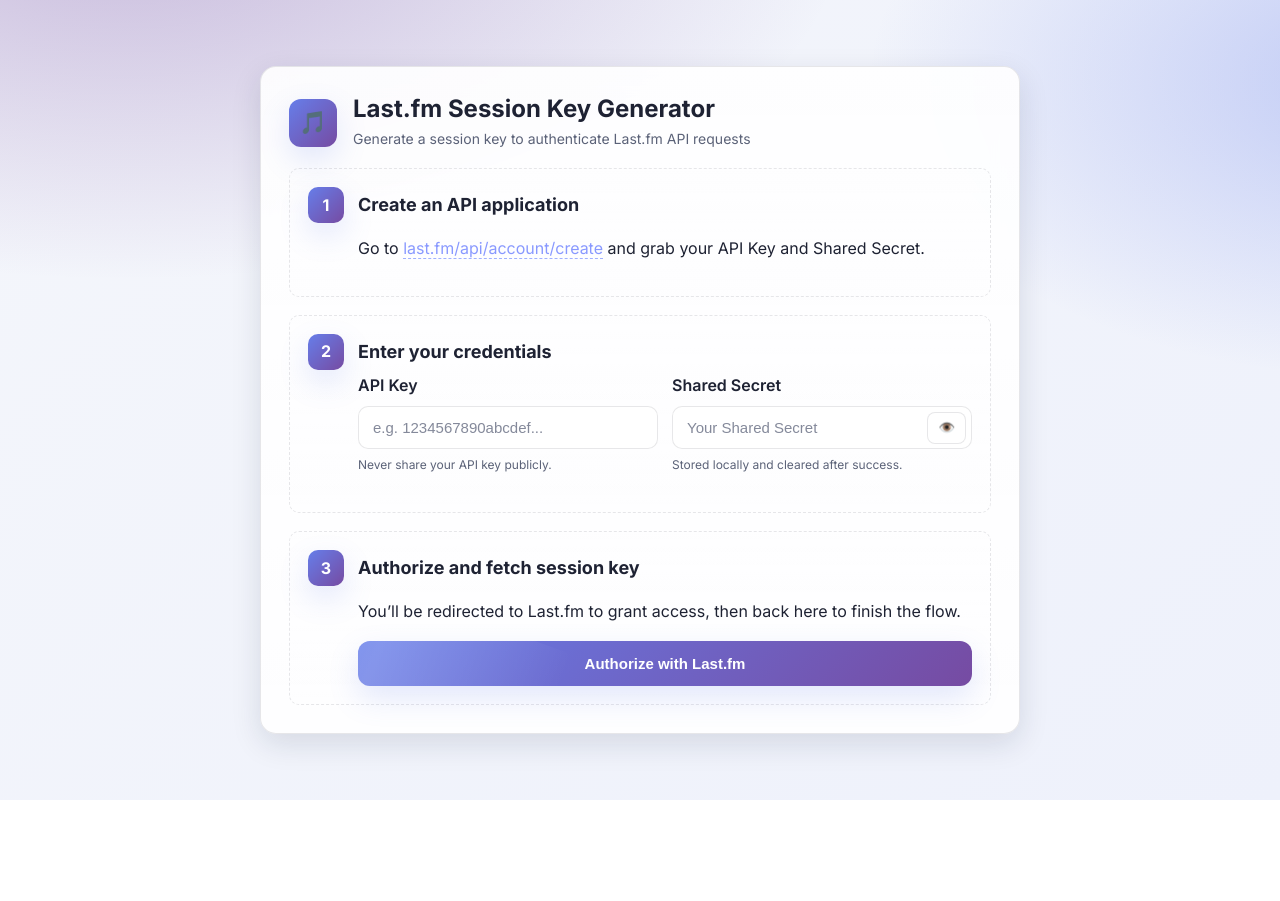
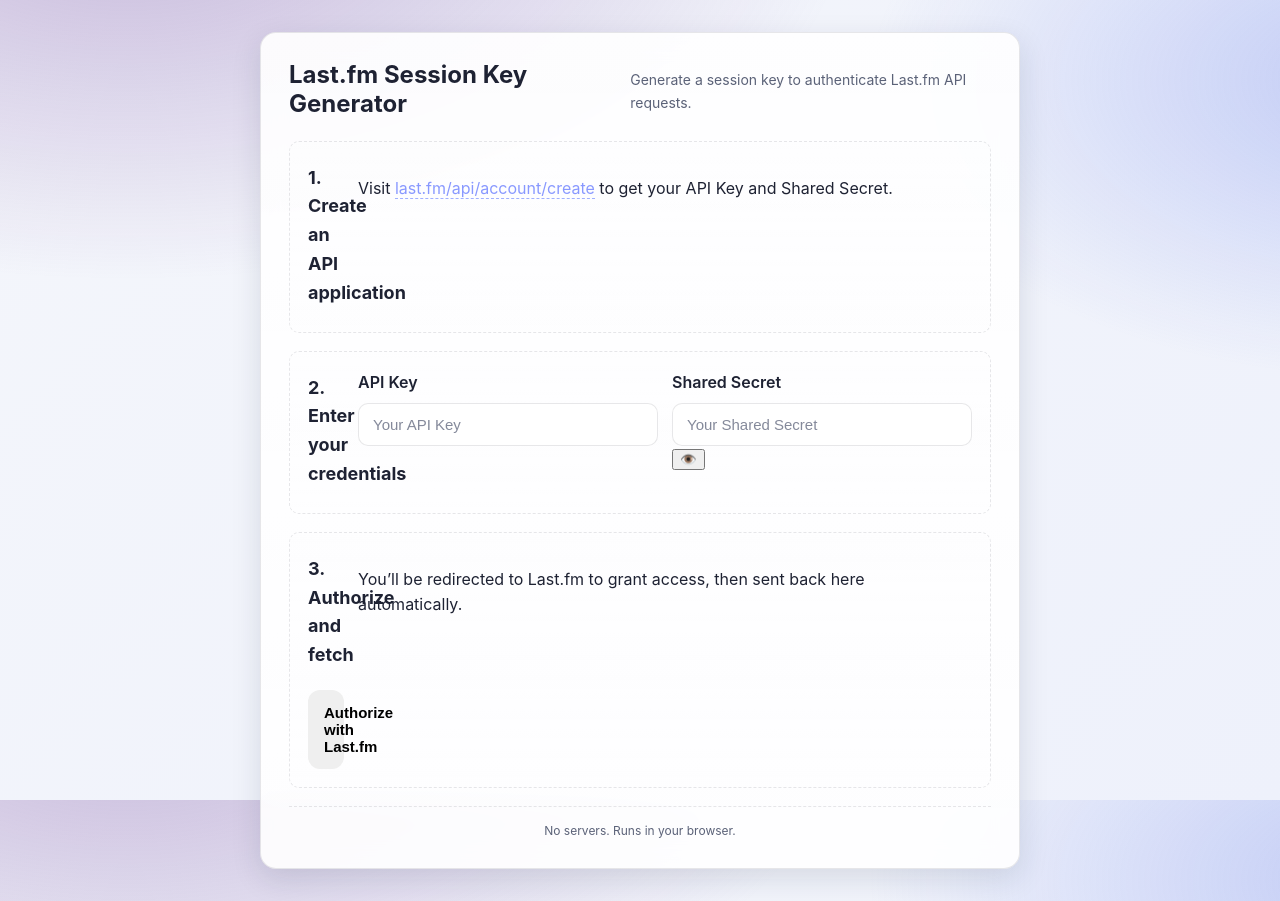
Before and after one commit to dullmace/lastfm-sessionkey, a plain HTML site: page index.html in a window 1280 px wide. Before the commit the page ends 800 px from the top, so only its background shows below. Drawn offline with Linux system fonts and the light colour scheme.

Commit message:
Update index.html

```diff
--- a/index.html
+++ b/index.html
@@ -7,34 +7,23 @@
       content="width=device-width, initial-scale=1, viewport-fit=cover"
     />
     <title>Last.fm Session Key Generator</title>
-    <link rel="preconnect" href="https://fonts.gstatic.com" crossorigin />
-    <link
-      href="https://fonts.googleapis.com/css2?family=Inter:wght@400;600;700&display=swap"
-      rel="stylesheet"
-    />
     <link rel="stylesheet" href="styles.css" />
-    <meta name="color-scheme" content="light dark" />
   </head>
   <body>
     <main class="page">
-      <section class="card">
+      <section class="card" role="region" aria-labelledby="title">
         <header class="card__header">
-          <div class="icon-badge" aria-hidden="true">🎵</div>
-          <div>
-            <h1 class="title">Last.fm Session Key Generator</h1>
+          <h1 id="title" class="title">Last.fm Session Key Generator</h1>
           <p class="subtitle">
-              Generate a session key to authenticate Last.fm API requests
+            Generate a session key to authenticate Last.fm API requests.
           </p>
-          </div>
         </header>
 
         <ol class="steps">
           <li class="step">
-            <div class="step__number">1</div>
-            <div class="step__content">
-              <h3>Create an API application</h3>
-              <p>
-                Go to
+            <h3 class="step__title">1. Create an API application</h3>
+            <p class="muted">
+              Visit
               <a
                 href="https://www.last.fm/api/account/create"
                 target="_blank"
@@ -42,29 +31,22 @@
                 class="link"
                 >last.fm/api/account/create</a
               >
-                and grab your API Key and Shared Secret.
+              to get your API Key and Shared Secret.
             </p>
-            </div>
           </li>
 
           <li class="step">
-            <div class="step__number">2</div>
-            <div class="step__content">
-              <h3>Enter your credentials</h3>
+            <h3 class="step__title">2. Enter your credentials</h3>
             <div class="grid">
               <div class="input-group">
                 <label for="apiKey">API Key</label>
                 <input
                   type="text"
                   id="apiKey"
-                    inputmode="text"
                   autocomplete="off"
-                    placeholder="e.g. 1234567890abcdef..."
-                    aria-describedby="apiKeyHelp apiKeyError"
+                  placeholder="Your API Key"
+                  aria-describedby="apiKeyError"
                 />
-                  <small id="apiKeyHelp" class="help"
-                    >Never share your API key publicly.</small
-                  >
                 <small id="apiKeyError" class="error-text" role="alert"></small>
               </div>
 
@@ -74,14 +56,13 @@
                   <input
                     type="password"
                     id="sharedSecret"
-                      inputmode="text"
                     autocomplete="off"
                     placeholder="Your Shared Secret"
-                      aria-describedby="secretHelp secretError"
+                    aria-describedby="secretError"
                   />
                   <button
                     type="button"
-                      class="ghost-btn"
+                    class="icon-btn"
                     id="toggleSecret"
                     aria-label="Show secret"
                     title="Show/Hide"
@@ -89,53 +70,48 @@
                     👁️
                   </button>
                 </div>
-                  <small id="secretHelp" class="help"
-                    >Stored locally and cleared after success.</small
-                  >
                 <small id="secretError" class="error-text" role="alert"></small>
-                </div>
               </div>
             </div>
           </li>
 
           <li class="step">
-            <div class="step__number">3</div>
-            <div class="step__content">
-              <h3>Authorize and fetch session key</h3>
-              <p>
-                You’ll be redirected to Last.fm to grant access, then back here
-                to finish the flow.
+            <h3 class="step__title">3. Authorize and fetch</h3>
+            <p class="muted">
+              You’ll be redirected to Last.fm to grant access, then sent back
+              here automatically.
             </p>
-              <button class="btn btn-primary" id="authorizeBtn">
+
+            <button class="btn btn-accent" id="authorizeBtn">
               Authorize with Last.fm
-                <span class="btn-sparkle" aria-hidden="true"></span>
             </button>
 
             <div class="loading" id="loading" aria-live="polite">
-                <div class="spinner"></div>
+              <div class="spinner" aria-hidden="true"></div>
               <p>Generating session key…</p>
             </div>
 
             <div class="toast toast--error" id="error" role="alert"></div>
 
             <div class="result" id="result" aria-live="polite">
-                <h3 class="result__title">Success! Your session key:</h3>
+              <h3 class="result__title">Session key</h3>
               <pre class="code-block"><code id="sessionKeyOutput"></code></pre>
               <div class="actions">
-                  <button class="btn btn-success" id="copyBtn">
+                <button class="btn btn-secondary" id="copyBtn">
                   Copy to clipboard
                 </button>
                 <button class="btn btn-ghost" id="resetBtn">Reset</button>
               </div>
-                <p class="note">
-                  Keep this key secret. You’ll use it with your API Key and
-                  Shared Secret to make authenticated requests.
+              <p class="note muted">
+                Keep this key secret. It’s stored nowhere server-side.
               </p>
-              </div>
             </div>
           </li>
         </ol>
 
+        <footer class="footer muted">
+          No servers. Runs in your browser.
+        </footer>
       </section>
     </main>
 
```
Lines whose indentation alone changed are shown as unchanged.
